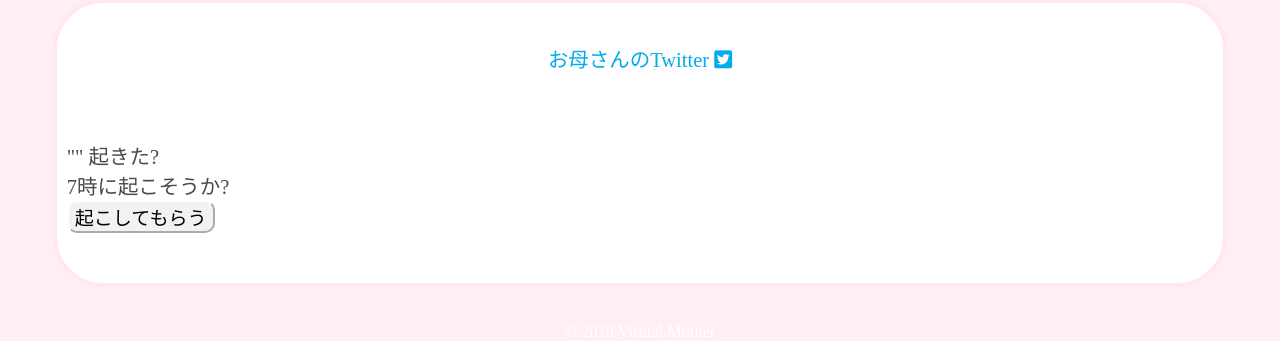
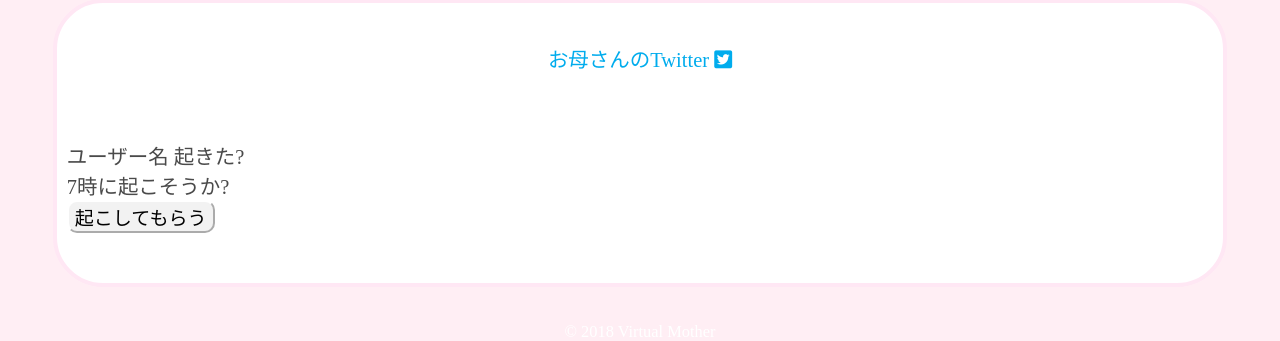
Before and after one commit to guralin/virtual_mother, a Flask app: page /user in a window 1280 px wide. Shown: the part 151-492 px from the top of the page. Run offline with Flask 2, Linux system fonts and the light colour scheme; some libraries are stand-ins or nearby versions.

Commit message:
/user直した

```diff
--- a/app.py
+++ b/app.py
@@ -103,7 +103,8 @@ def do_index():
 # ユーザー
 @app.route('/user')
 def do_user():
-    return render_template('user.html')
+    user_name = "ユーザー名"
+    return render_template('user.html', user_name=user_name)
 
 # 投稿
 @app.route('/post')
--- a/templates/user.html
+++ b/templates/user.html
@@ -16,9 +16,9 @@
 <p class="twitter_url"><a href="https://twitter.com/virtual_mother/" target="_blank">お母さんのTwitter&nbsp;<i class="fab fa-twitter-square"></i></a></p>
 <br>
 <br>
-<div>"{{ユーザー名}}" 起きた?</div>
+<div>{{user_name}} 起きた?</div>
 <div>7時に起こそうか?</div>
-<div><button onclick="location.href='/IDを登録する'" class="button">起こしてもらう</button></div>
+<div><button onclick="location.href='/register'" class="button">起こしてもらう</button></div>
 <!--
     <h2>現在の時刻をツイートしてみよう (^<span class="red">_</span>^)y
     <button onclick="location.href='post'" class="button">投稿する</button></h2>
```
